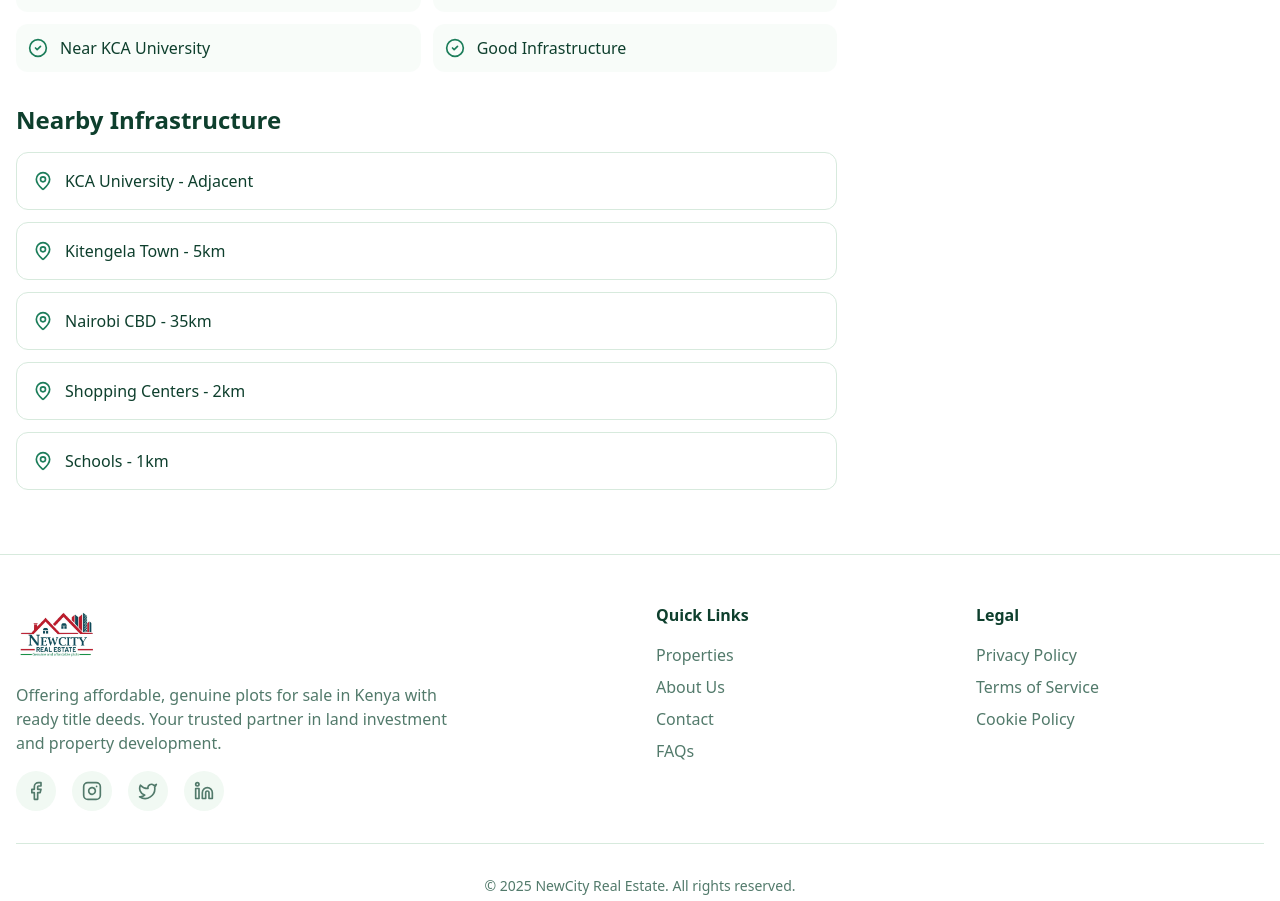
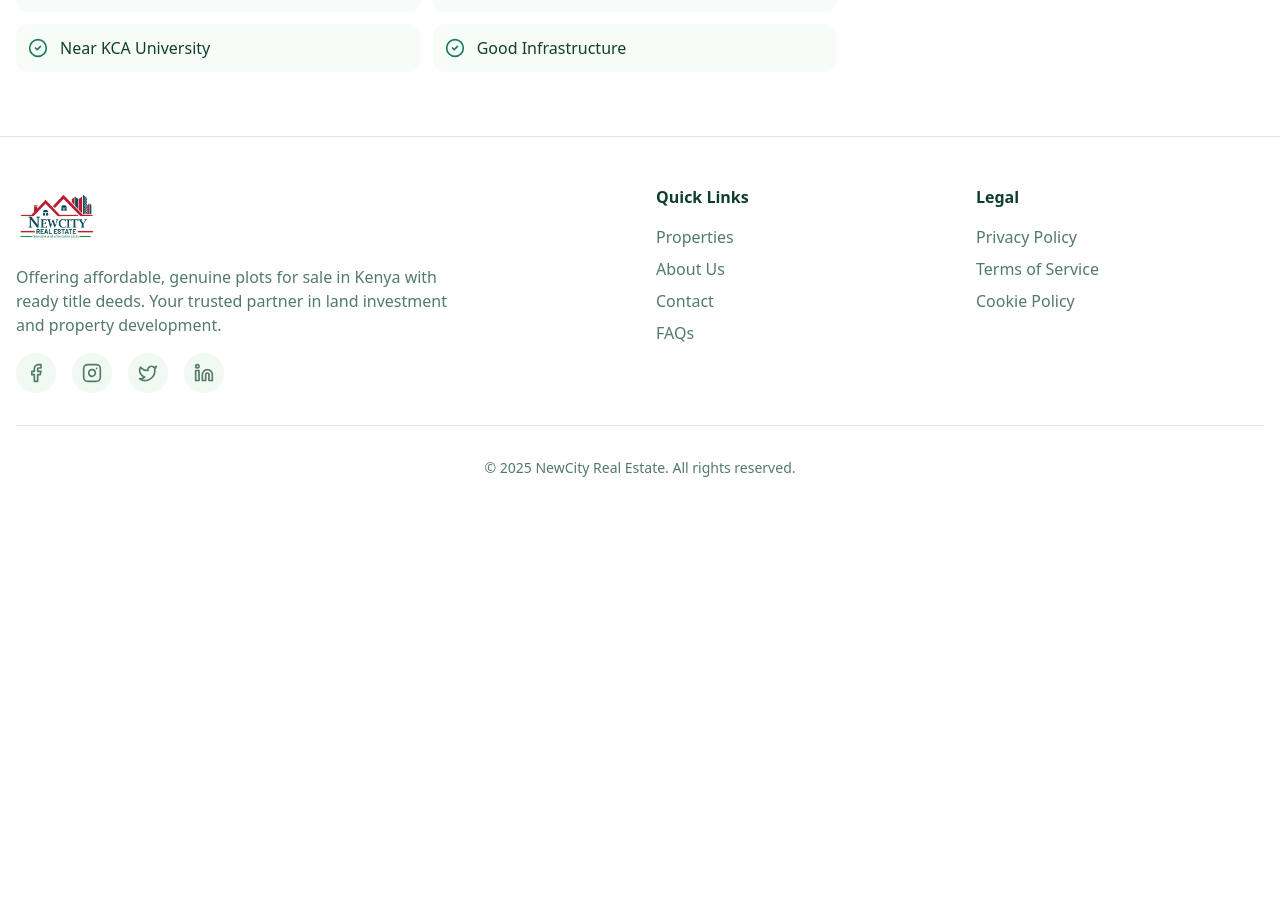
Before and after one commit to osundwacyril/newcity-site-spark, a React (Vite) app: page /properties/1 in a window 1280 px wide. Shown: the part 1258-2159 px from the top of the page. After the commit the page ends 1784 px from the top, so only its background shows below. Built offline with nearby package versions, Linux system fonts and the light colour scheme; the HTML template or start-up script is replaced by a standard one.

Commit message:
Refactor: Remove nearby infrastructure section

```diff
--- a/src/pages/PropertyDetails.tsx
+++ b/src/pages/PropertyDetails.tsx
@@ -28,13 +28,6 @@ const properties = [
       "Balance in 12 months",
       "Near KCA University",
       "Good Infrastructure"
-    ],
-    nearbyInfrastructure: [
-      "KCA University - Adjacent",
-      "Kitengela Town - 5km",
-      "Nairobi CBD - 35km",
-      "Shopping Centers - 2km",
-      "Schools - 1km"
     ]
   },
   {
@@ -54,13 +47,6 @@ const properties = [
       "Balance in 3 months",
       "Konza Technopolis Views",
       "Investment Opportunity"
-    ],
-    nearbyInfrastructure: [
-      "Konza Technopolis - 5km",
-      "Nairobi-Mombasa Highway - 3km",
-      "Machakos Town - 15km",
-      "SGR Station - 10km",
-      "Commercial Centers"
     ]
   },
   {
@@ -80,13 +66,6 @@ const properties = [
       "Balance in 3 months",
       "University Proximity",
       "High Rental Demand"
-    ],
-    nearbyInfrastructure: [
-      "KCA University - 500m",
-      "Kitengela Town - 4km",
-      "Shopping Centers - 1km",
-      "Public Transport - 500m",
-      "Schools - 2km"
     ]
   },
   {
@@ -106,13 +85,6 @@ const properties = [
       "Balance in 6 months",
       "Serene Environment",
       "Excellent Infrastructure"
-    ],
-    nearbyInfrastructure: [
-      "Oloika Shopping Centre - 2km",
-      "Kitengela Town - 6km",
-      "Nairobi Road - 3km",
-      "Schools & Hospitals - 3km",
-      "Public Transport - 1km"
     ]
   },
   {
@@ -132,13 +104,6 @@ const properties = [
       "Balance in 12 months",
       "Planned Community",
       "University Proximity"
-    ],
-    nearbyInfrastructure: [
-      "Kampala University - 500m",
-      "KAG Church - 1km",
-      "Kitengela Town - 5km",
-      "Schools & Hospitals - 2km",
-      "Shopping Centers - 1.5km"
     ]
   },
   {
@@ -158,13 +123,6 @@ const properties = [
       "Balance in 3 months",
       "Shopping Centre Proximity",
       "High Foot Traffic"
-    ],
-    nearbyInfrastructure: [
-      "Lucky Base Shopping Centre - Adjacent",
-      "KAG Church - 100m",
-      "Kitengela Town - 3km",
-      "Athi River - 8km",
-      "Nairobi CBD - 35km"
     ]
   },
   {
@@ -184,13 +142,6 @@ const properties = [
       "Balance in 3 months",
       "Planned Community",
       "University Proximity"
-    ],
-    nearbyInfrastructure: [
-      "Kampala University - 500m",
-      "KAG Church - 1km",
-      "Kitengela Town - 5km",
-      "Schools & Hospitals - 2km",
-      "Shopping Centers - 1.5km"
     ]
   },
 ];
@@ -308,21 +259,6 @@ const PropertyDetails = () => {
                 </div>
               </div>
 
-              {/* Nearby Infrastructure */}
-              <div>
-                <h2 className="text-2xl font-bold mb-4">Nearby Infrastructure</h2>
-                <div className="space-y-3">
-                  {property.nearbyInfrastructure.map((item, index) => (
-                    <div
-                      key={index}
-                      className="flex items-start gap-3 p-4 rounded-lg border border-border hover:border-primary transition-colors"
-                    >
-                      <MapPin className="h-5 w-5 text-primary flex-shrink-0 mt-0.5" />
-                      <span className="text-foreground">{item}</span>
-                    </div>
-                  ))}
-                </div>
-              </div>
             </div>
 
             {/* Sidebar - Contact Agent */}
```
